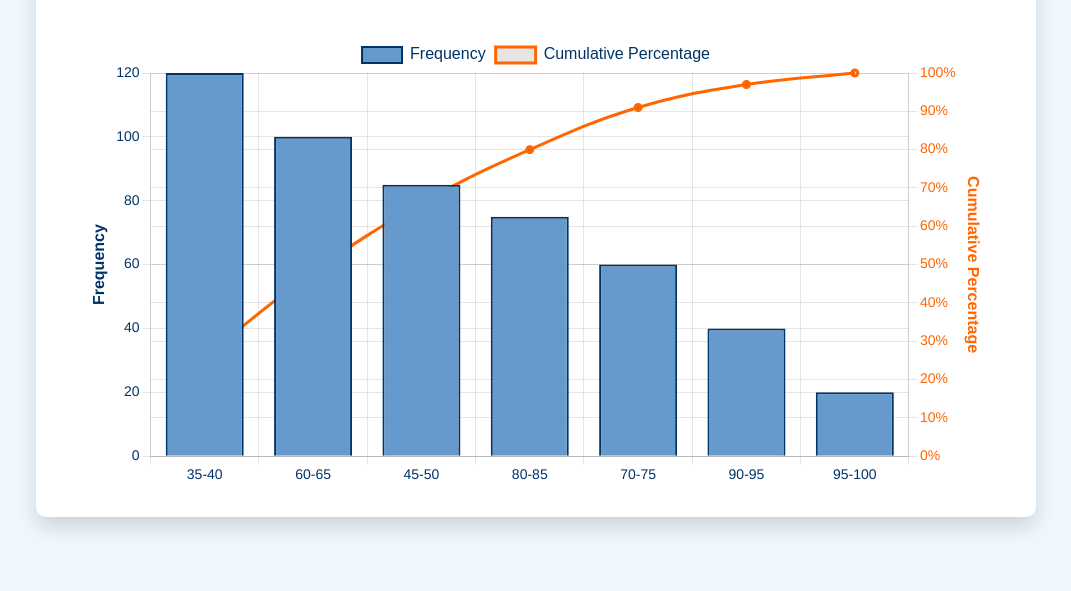
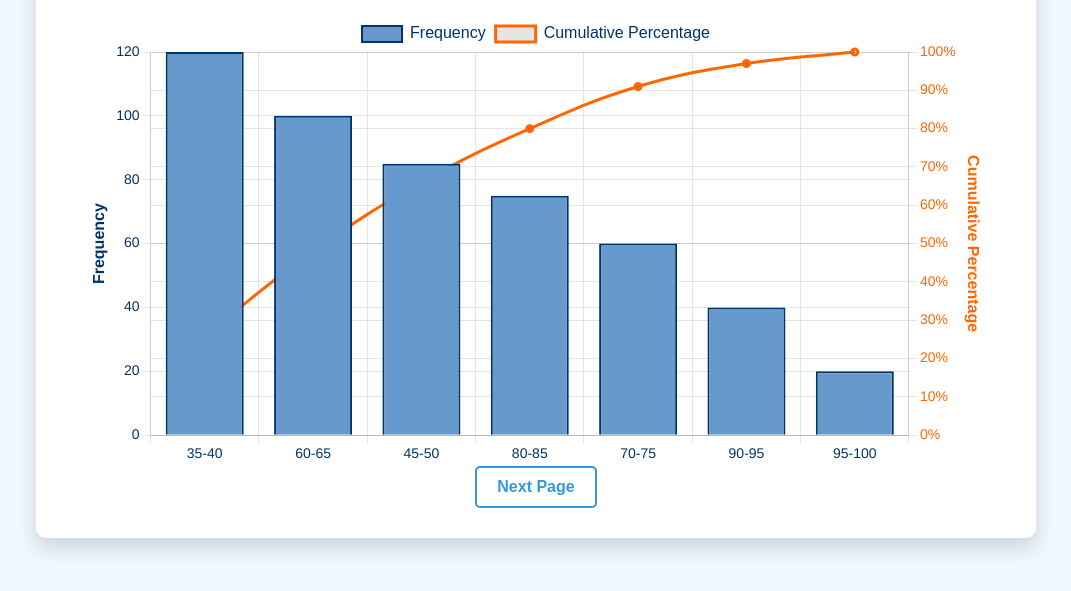
Before and after one commit to Sudeepdeve/Bar-graph, a plain HTML site: page index.html in a window 1280 px wide. Shown: the part 207-798 px from the top of the page, without its empty margins (104-1175 px from the left). Drawn offline with nearby package versions, Linux system fonts and the light colour scheme.

Commit message:
Update index.html

```diff
--- a/index.html
+++ b/index.html
@@ -245,5 +245,29 @@
         });
     </script>
 
+
+     <style>
+        .custom-button {
+            display: inline-block;
+            padding: 10px 20px;
+            font-size: 16px;
+            font-weight: bold;
+            text-align: center;
+            text-decoration: none;
+            cursor: pointer;
+            border: 2px solid #3498db;
+            color: #3498db;
+            background-color: #fff;
+            border-radius: 5px;
+            transition: background-color 0.3s, color 0.3s;
+        }
+        .custom-button:hover {
+            background-color: #3498db;
+            color: #fff;
+        }
+
+    </style>
+
+    <a href=" https://sudeepdeve.github.io/lack-of-partipation/" class="custom-button">Next Page</a>
 </body>
 </html>
```
